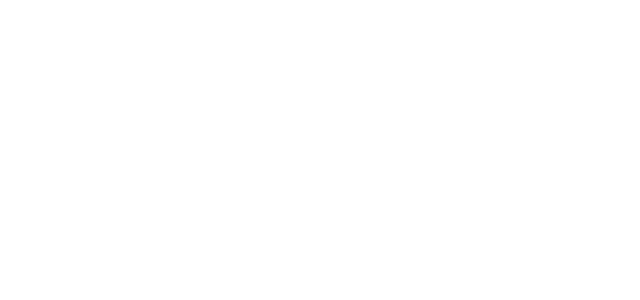
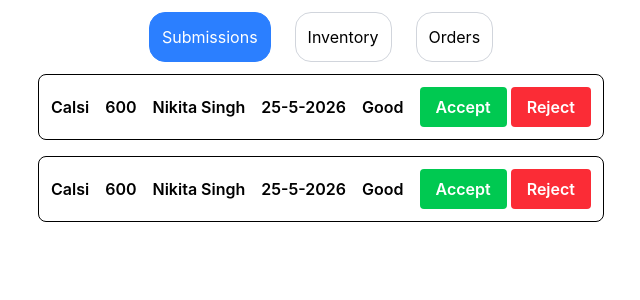
Before and after one commit to Nikita-singh-14/GGV_CAMPUS_THIRFT, a React (Vite) app: page /admin in a window 1280 px wide. Before the commit this address had no page. Shown: the top 300 px of the page, without its empty margins (319-959 px from the left). Built offline with nearby package versions, Linux system fonts and the light colour scheme.

Commit message:
add admin functionality

```diff
--- a/src/App.tsx
+++ b/src/App.tsx
@@ -6,6 +6,7 @@
 import ItemDetailPage from './pages/ItemDetailPage';
 import LandingPage from './pages/LandingPage';
 import SellForm2 from './components/SellForm2';
+import AdminPage from './pages/AdminPage';
 
 const App = () => {
   return (
@@ -17,6 +18,7 @@
       <Route path='/sell' element={<SellPage/>}/>
       <Route path='/item-detail/:id' element={<ItemDetailPage/>}/>
       <Route path='/sell-form-2' element={<SellForm2/>}/>
+      <Route path='/admin' element={<AdminPage/>}/>
     </Routes>
     </BrowserRouter>
   )
--- /dev/null
+++ b/src/components/Inventory.tsx
@@ -0,0 +1,42 @@
+const inventoryShows = [
+    {
+        itemName: "Calsi",
+        profit: 200,
+        buyPrice: 600,
+        status: "Sold",
+        sellingPrice: 800,
+        condition: "Good",
+
+    },
+    {
+        itemName: "Calsi",
+        profit: 200,
+        buyPrice: 600,
+        status: "Sold",
+        sellingPrice: 800,
+        condition: "Good",
+
+    },
+]
+
+const Inventory = () => {
+  return (
+    <div>
+        <div className=" flex gap-4 flex-col">
+            {inventoryShows.map((item) => (
+                <div className="flex items-center gap-4 border rounded-lg p-3 font-semibold">
+                    <p>{item.itemName}</p>
+                    <p>{item.profit}</p>
+                    <p>{item.buyPrice}</p>
+                    <p>{item.status}</p>
+                    <p>{item.sellingPrice}</p>
+                    <p>{item.condition}</p>
+                    <button className="bg-blue-500 text-white px-4 py-2 cursor-pointer rounded hover:bg-blue-600">Edit Price</button>
+                </div>
+            ))}
+        </div>
+    </div>
+  )
+}
+
+export default Inventory
--- /dev/null
+++ b/src/components/Orders.tsx
@@ -0,0 +1,43 @@
+const orderShows = [
+    {
+        orderId: "1",
+        itemName: "Calsi",
+        buyerName: "Nikita Singh",
+        date: "29-5-2026",
+        status: "processing",
+        amountPaid: 800,
+    },
+    {
+        orderId: "1",
+        itemName: "Calsi",
+        buyerName: "Nikita Singh",
+        date: "29-5-2026",
+        status: "processing",
+        amountPaid: 800,
+    },
+]
+
+const Orders = () => {
+  return (
+    <div>
+        <div className=" flex gap-4 flex-col">
+            {orderShows.map((order) => (
+                <div className="flex items-center gap-4 border rounded-lg p-3 font-semibold">
+                    <p>{order.itemName}</p>
+                    <p>{order.buyerName}</p>
+                    <p>{order.date}</p>
+                    <p>{order.status}</p>
+                    <p>{order.amountPaid}</p>
+                    <select className="border p-2 rounded-lg outline-none">
+                        <option>Pending</option>
+                        <option>Processing</option>
+                        <option>Delivered</option>
+                    </select>
+                </div>
+            ))}
+            </div>
+    </div>
+  )
+}
+
+export default Orders;
--- a/src/components/SellForm.tsx
+++ b/src/components/SellForm.tsx
@@ -93,6 +93,15 @@
         className="border p-3 rounded-lg bg-white"
       />
     </div>
+    <div className="flex flex-col gap-2">
+      <label>Your UPI Info *</label>
+
+      <input
+        type="text"
+        placeholder="e.g. yourUPI@upi"
+        className="border p-3 rounded-lg bg-white"
+      />
+    </div>
 
     {/* Submit Button */}
     <Button onClick={() => navigate("/sell-form-2")} text="Next: Your Info" />
--- /dev/null
+++ b/src/components/Submissions.tsx
@@ -0,0 +1,45 @@
+const submissionShows = [
+    {
+        itemName: "Calsi",
+        category: "Electronics",
+        askingPrice: 600,
+        sellerName: "Nikita Singh",
+        submissionDate: "25-5-2026",
+        condition: "Good",
+
+    },
+    {
+        itemName: "Calsi",
+        category: "Electronics",
+        askingPrice: 600,
+        sellerName: "Nikita Singh",
+        submissionDate: "25-5-2026",
+        condition: "Good",
+
+    },
+]
+
+const Submissions = () => {
+    return (
+        <div>
+            <div className=" flex gap-4 flex-col">
+                {submissionShows.map((submission) => (
+                    <div className="flex items-center gap-4 border rounded-lg p-3 font-semibold">
+                        <p>{submission.itemName}</p>
+                        <p>{submission.askingPrice}</p>
+                        <p>{submission.sellerName}</p>
+                        <p>{submission.submissionDate}</p>
+                        <p>{submission.condition}</p>
+                        <div className="flex gap-1 ">
+                            <button className="bg-green-500 text-white px-4 py-2 cursor-pointer rounded hover:bg-green-600">Accept</button>
+                            <button className="bg-red-500 text-white px-4 py-2 cursor-pointer rounded hover:bg-red-600">Reject</button>
+                        </div>
+                    </div>
+                ))}
+
+            </div>
+        </div>
+    )
+}
+
+export default Submissions
--- a/src/pages/AdminPage.tsx
+++ b/src/pages/AdminPage.tsx
@@ -1,7 +1,48 @@
+import { useState } from "react"
+import Submissions from "../components/Submissions"
+import Orders from "../components/Orders"
+import Inventory from "../components/Inventory"
+
+const AdminTabs = [
+  {
+    name: "submissions",
+    label: "Submissions"
+  },
+  {
+    name: "inventory",
+    label: "Inventory"
+  },
+  {
+    name: "orders",
+    label: "Orders"
+  },
+]
+
+
 const AdminPage = () => {
+  const [activeTab, setActiveTabs] = useState("submissions")
   return (
-    <div>AdminPage</div>
+    <div className = "flex flex-col items-center justify-center">
+      <div>
+        {AdminTabs.map(tab => (
+          <button
+          key = {tab.name}
+          className = {`m-3 cursor-pointer border p-3 rounded-2xl ${
+              activeTab === tab.name
+                ? "bg-blue-500 text-white border-blue-500"
+                : "border-gray-300 hover:bg-gray-100"
+            }`}
+          onClick={() => setActiveTabs(tab.name)}
+          >{tab.label}</button>
+        ))}
+      </div>
+      <div>
+        {activeTab === "submissions" && <Submissions />}
+        {activeTab === "inventory" && <Inventory />}
+        {activeTab === "orders" && <Orders />}
+      </div>
+    </div>
   )
 }
 
-export default AdminPage
+export default AdminPage;
```
